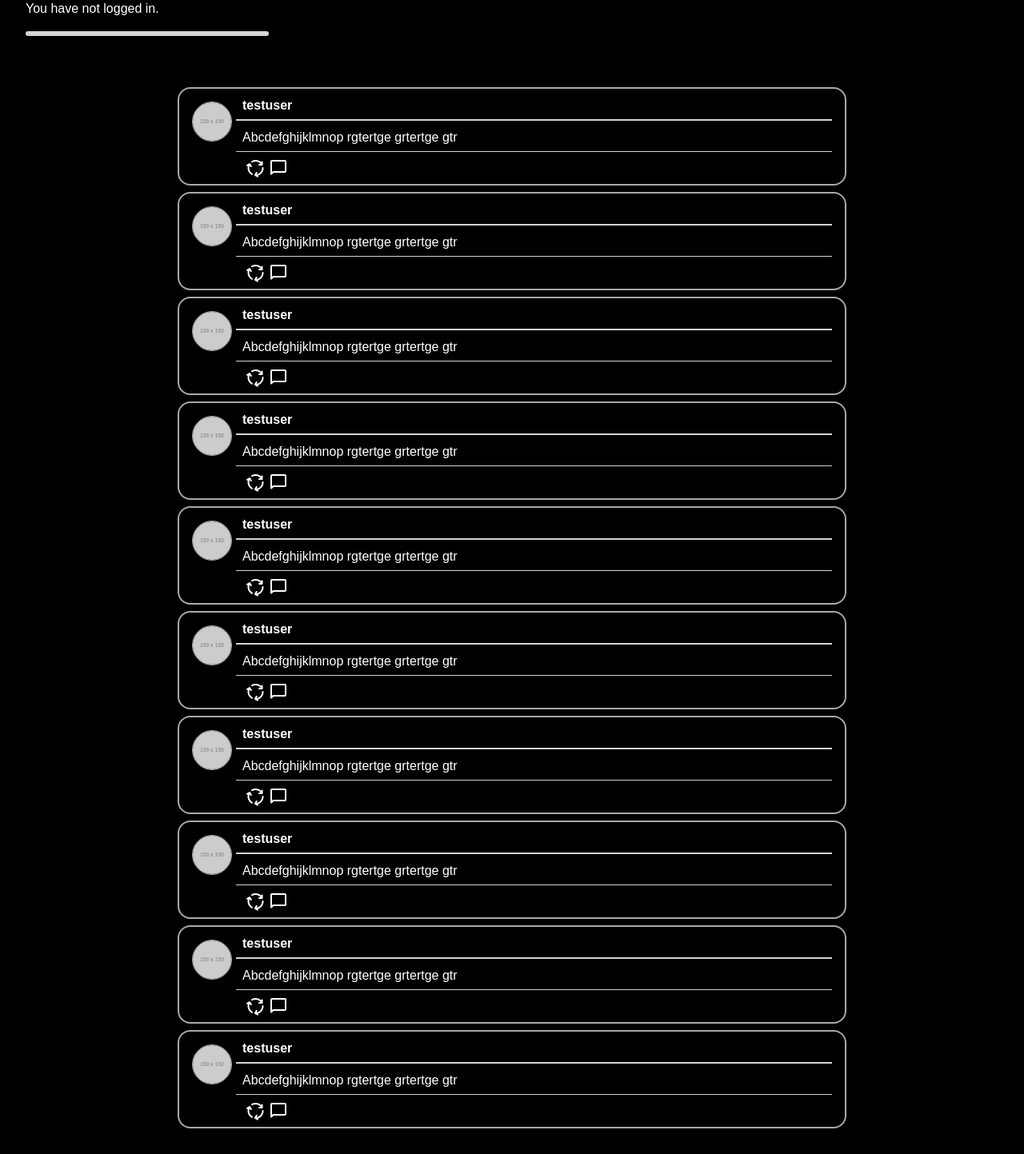
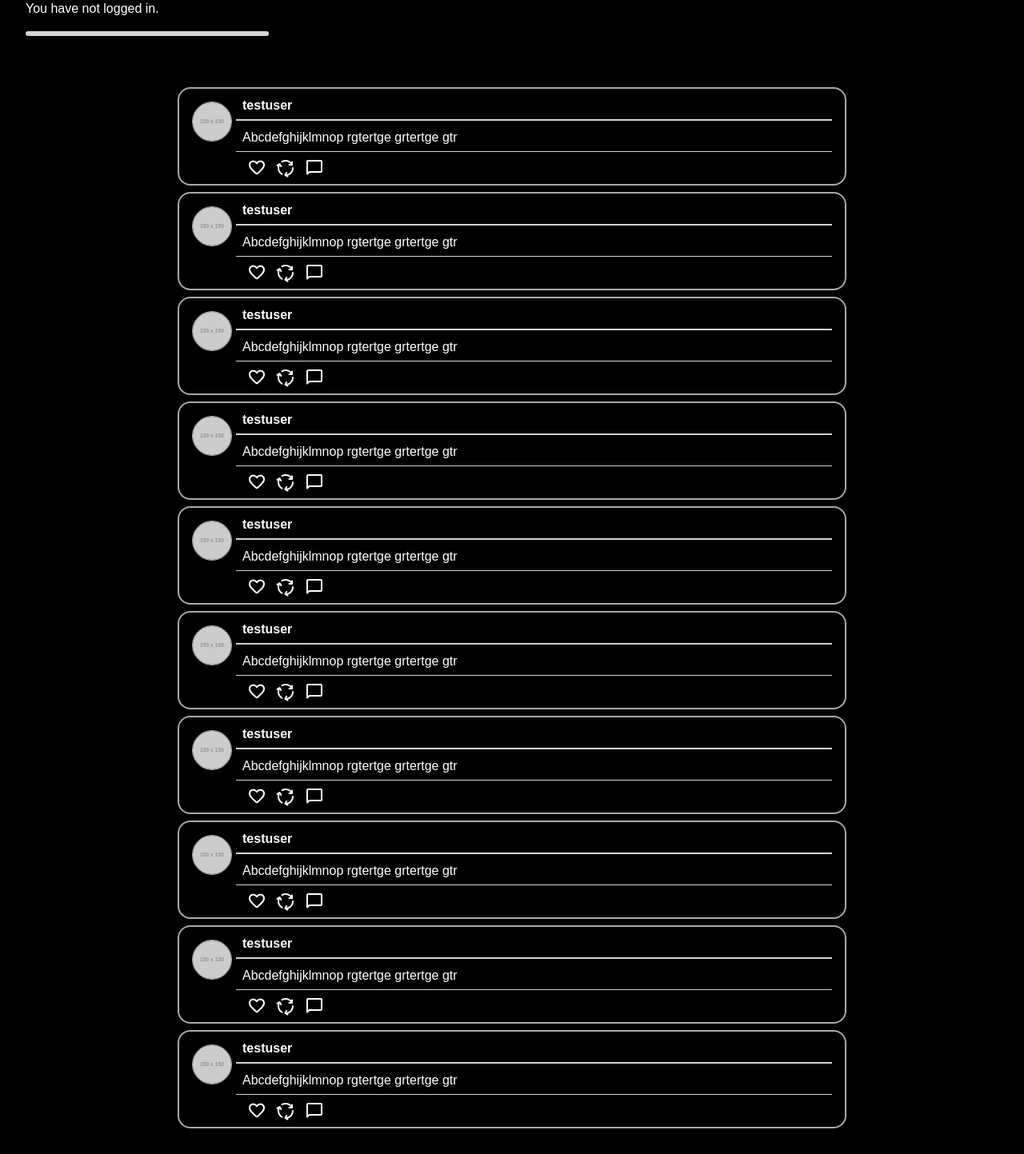
Before and after one commit to Quantum-Codes/NoJsMedia-V2, a Flask app: page / in a window 1280 px wide. Shown: the part 150-1593 px from the top of the page at 80% size. Run offline with Flask 3, Linux system fonts and the light colour scheme; grey boxes labelled with a size stand in for pictures from a placeholder-image service; some libraries are stand-ins or nearby versions.

Commit message:
changes to post ui

```diff
--- a/static/base.css
+++ b/static/base.css
@@ -134,6 +134,11 @@ hr {
   border-bottom: solid 2px lightgray;
 }
 
+.post-username > a {
+  text-decoration: none;
+  color: inherit;
+}
+
 .post-contentgrid {
   display: flex;
   flex-direction: column;
@@ -144,6 +149,11 @@ hr {
   padding: 0.5em;
 }
 
+.post-tools > span {
+  font-size: 1.5em;
+  margin: 0em 0.25em;
+}
+
 /*
 .post-contentgrid > * {
   border: 2px solid white;
--- a/templates/macros.html
+++ b/templates/macros.html
@@ -2,10 +2,10 @@
   <div class = "post">
     <div class = "post-pfp"><img src="{{pfp}}"></div>
     <div class = "post-contentgrid">
-      <div class = "post-username">{{user}}</div>
+      <div class = "post-username"><a href="/users/{{user.lower()}}">{{user}}</a></div>
       <div class = "post-content">{{content}}</div>
       <div class = "post-tools">
-        <span class="material-symbols-rounded"></span> <span class="material-symbols-rounded">cycle</span> <span class="material-symbols-rounded">chat_bubble</span> <!-- put varable stylesheet of material symbols to fill heart icon by css-->
+        <span class="material-symbols-rounded">favorite</span><span class="material-symbols-rounded">cycle</span><span class="material-symbols-rounded">chat_bubble</span> <!-- put varable stylesheet of material symbols to fill heart icon by css-->
       </div>
     </div>
   </div>
```
